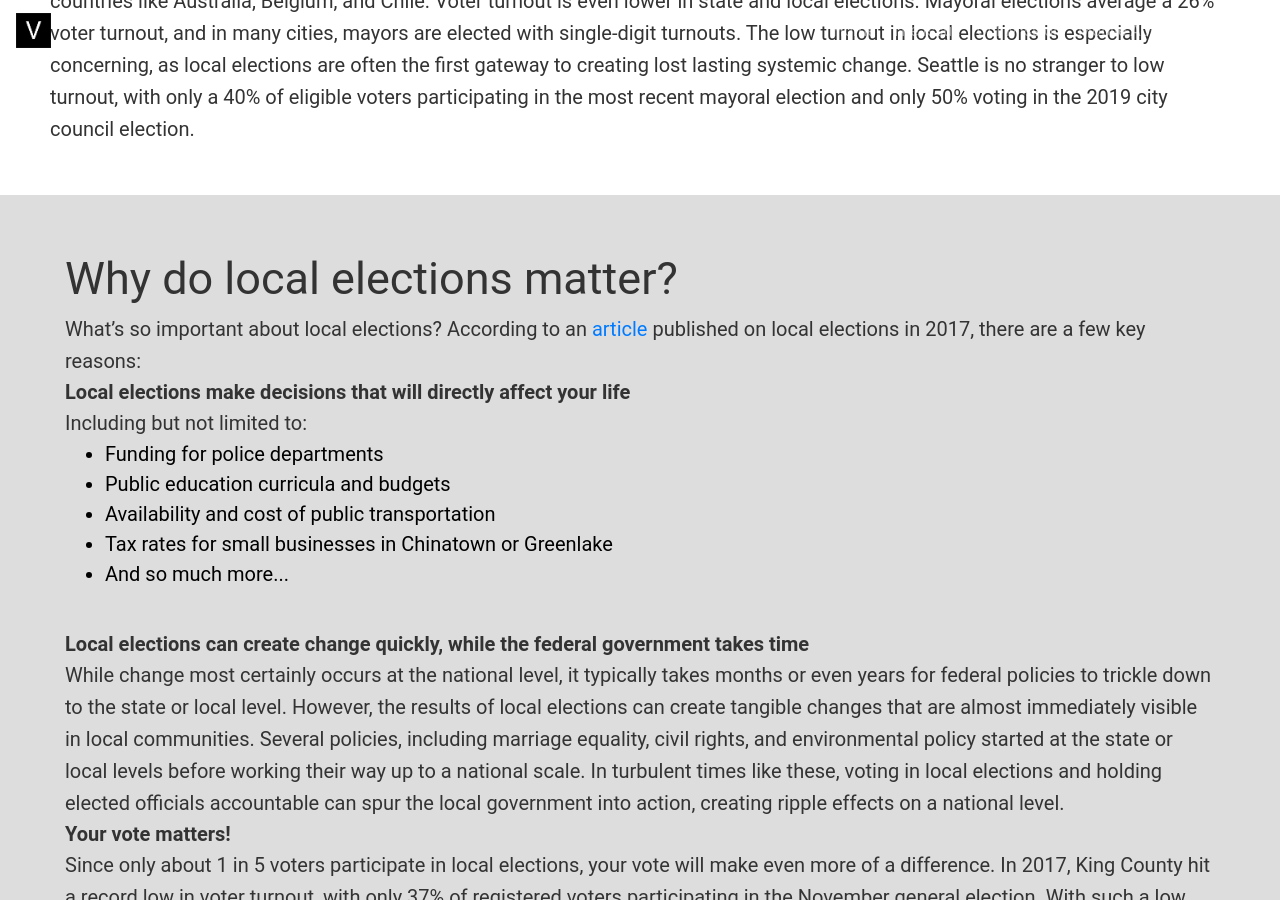
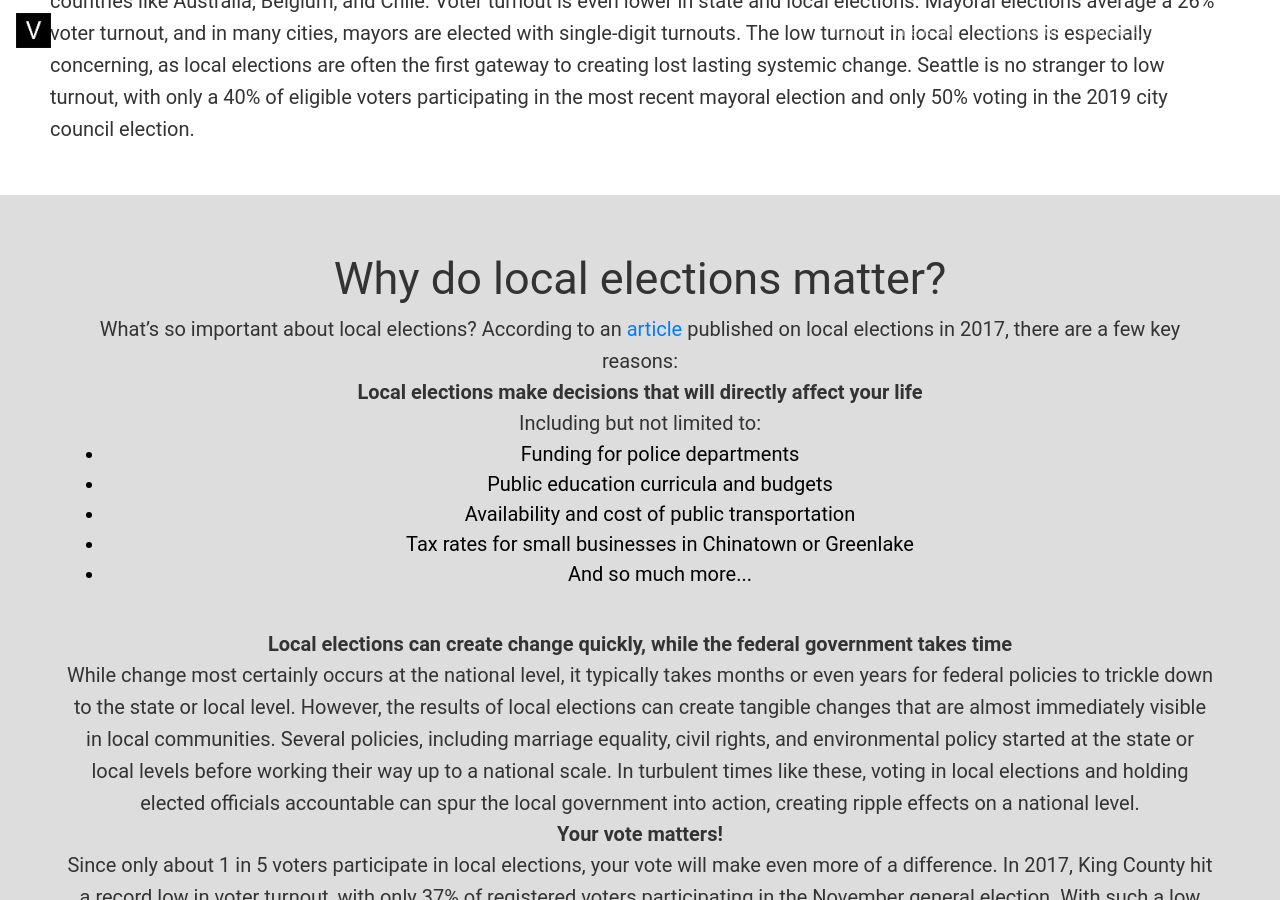
Before and after one commit to The-Informed-Voter-Project/website.github.io, a Jekyll site: the page built from issue/index.html, in a window 1280 px wide and 900 px high, scrolled down 817 px. Built offline with Jekyll 4.4.1, drawn with Linux system fonts in a browser that asks for light colours.

Commit message:
Update index.html

```diff
--- a/issue/index.html
+++ b/issue/index.html
@@ -66,7 +66,7 @@
          </div>
 
  <div class="gray-back">
-   <div class="col text-left">
+   <div class="col text-center">
       <div class="space">
      <h8>Why do local elections matter?</h8><br>
      <p8>What’s so important about local elections? According to an <a href="https://medium.com/@RockTheVote/why-local-elections-matter-6e7ba4545c00">article</a> published on local elections in 2017, there are a few key reasons:</p8><br>
@@ -93,6 +93,7 @@
     </div>
     </div>
 
+    <div class="col text-center">
     <div class="space">
     <h8>Why don’t people vote?</h8><br>
     <p8>If local elections are so important, why don’t people vote in them? We’ve narrowed it down to a couple key reasons.</p8> <br>
@@ -118,6 +119,7 @@
     <p8>In order to improve voter turnout, we must address both the logistical and connective issues, and make local elections more accessible to everyone.</p8> <br>
     <div class="black-button">
         <a href="/mission">Read Our Mission Statement</a>
+    </div>
     </div>
     </div>
 
```
